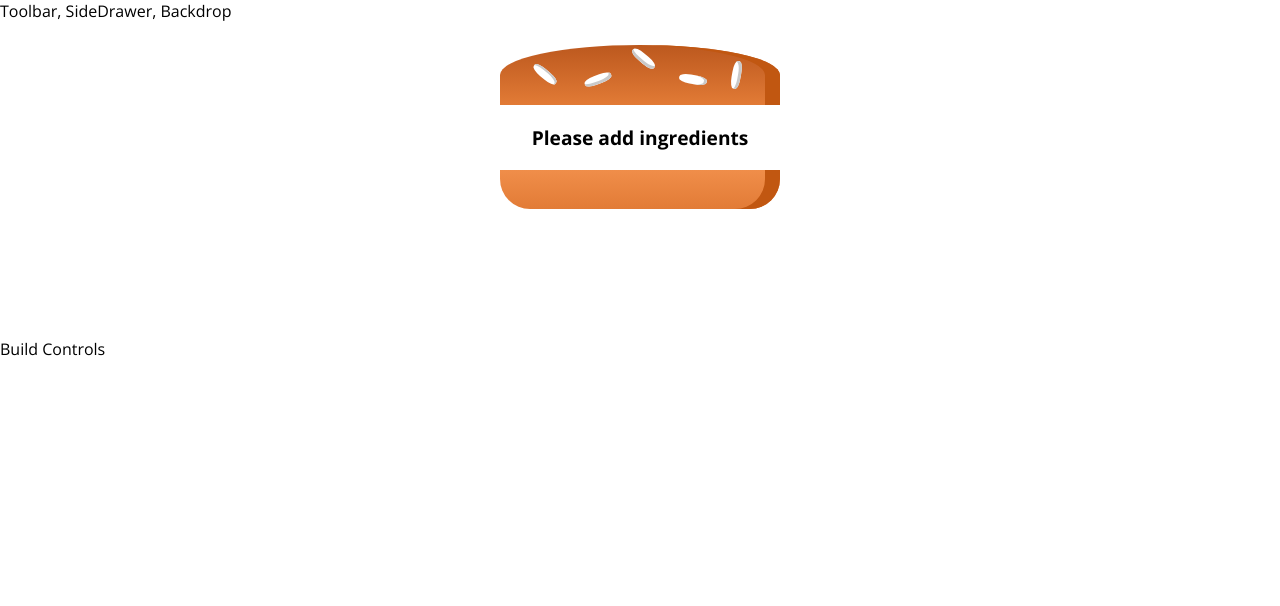
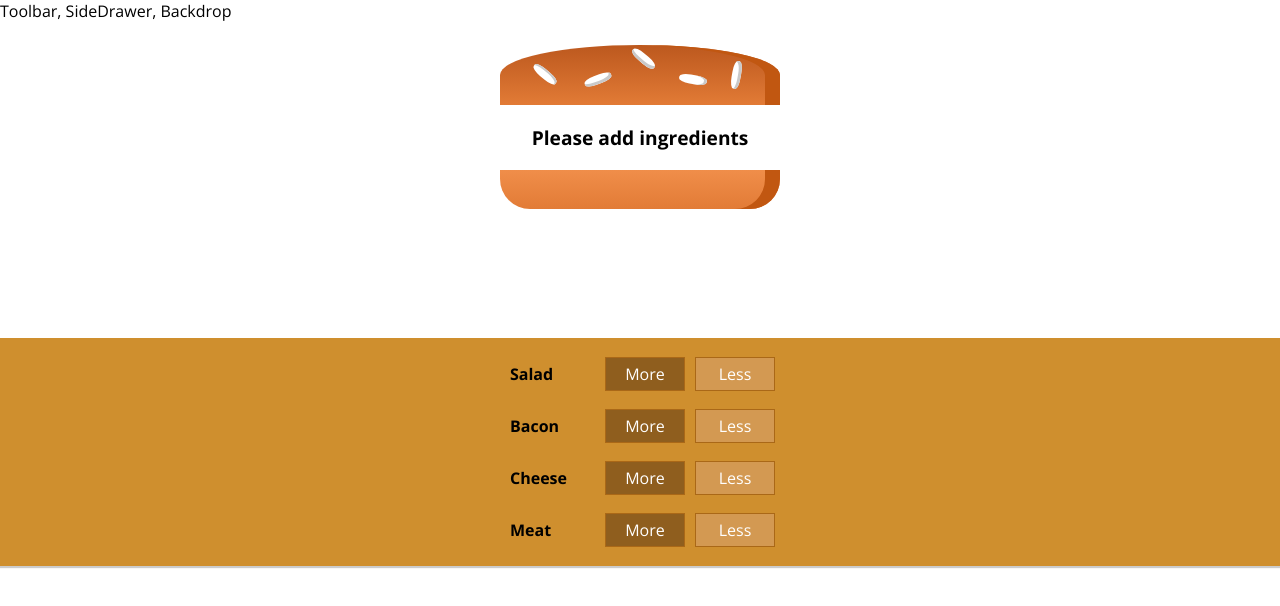
Before and after one commit to igorini/react-burger-builder, a React (Create React App) app: page / in a window 1280 px wide. Shown: the top 606 px of the page. Built offline with nearby package versions, Linux system fonts and the light colour scheme.

Commit message:
Implement BuildControls

```diff
--- a/src/components/Burger/BuildControls/BuildControls.js
+++ b/src/components/Burger/BuildControls/BuildControls.js
@@ -1,9 +1,17 @@
 import React from 'react';
 import * as Styled from "./styled";
+import BuildControl from "./BuildControl/BuildControl";
+
+const controls = [
+  { label: 'Salad' , type: 'salad' },
+  { label: 'Bacon' , type: 'bacon' },
+  { label: 'Cheese', type: 'cheese' },
+  { label: 'Meat'  , type: 'meat' },
+];
 
 const buildControls = props => (
   <Styled.BuildControls>
-
+    {controls.map(ctrl => <BuildControl key={ctrl.label} label={ctrl.label}/>)}
   </Styled.BuildControls>
 );
 
--- a/src/containers/BurgerBuilder/BurgerBuilder.js
+++ b/src/containers/BurgerBuilder/BurgerBuilder.js
@@ -1,5 +1,6 @@
 import React, {useState} from 'react';
-import Burger from '../../components/Burger/Burger'
+import Burger from '../../components/Burger/Burger';
+import BuildControls from '../../components/Burger/BuildControls/BuildControls';
 
 const BurgerBuilder = () => {
   const [ingredients, setIngredients] = useState({
@@ -12,7 +13,7 @@
   return (
     <>
       <Burger ingredients={ingredients}/>
-      <div>Build Controls</div>
+      <BuildControls/>
     </>
   );
 };
```
